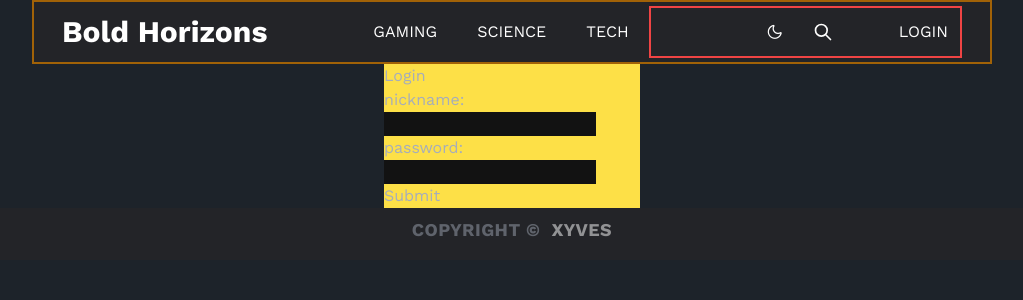
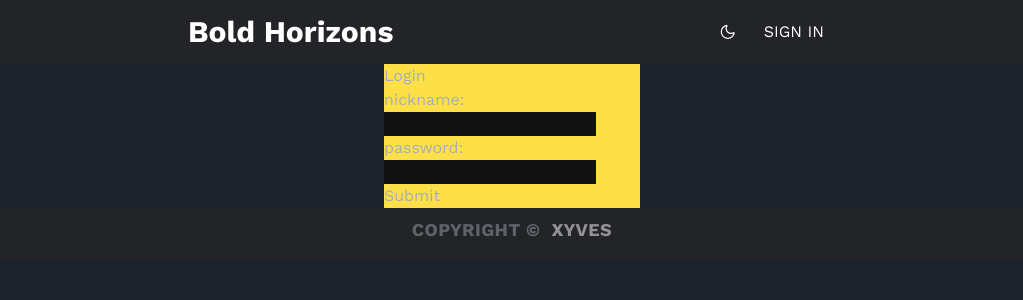
Before and after one commit to Xyves/Blog-api-frontend, a React (Vite) app: page /login in a window 1280 px wide. Shown: the top 300 px of the page, without its empty margins (128-1151 px from the left). Built offline with nearby package versions, Linux system fonts and the light colour scheme.

Commit message:
Add UserContext for user state management

```diff
--- a/src/Layout/LayoutHeader.tsx
+++ b/src/Layout/LayoutHeader.tsx
@@ -1,12 +1,14 @@
-import { FC, useEffect } from "react";
+import { FC, useContext, useEffect } from "react";
 import "primeicons/primeicons.css";
 import { useState } from "react";
-import LoginModal from "@/components/LoginModal";
+import LoginModal from "@/components/Blog/LoginModal";
+import { UserContext } from "@/main";
 export const LayoutHeader: FC = () => {
   const [theme, setTheme] = useState(
     localStorage.getItem("theme") ? localStorage.getItem("theme") : "dark",
   );
   const [showLogin, setShowLogin] = useState(false);
+  const { user, setNewUser } = useContext(UserContext);
   const handleToggle = () => {
     setTheme((prevTheme) => (prevTheme === "dark" ? "emerald" : "dark"));
   };
@@ -20,21 +22,10 @@ export const LayoutHeader: FC = () => {
     document.querySelector("html")?.setAttribute("data-theme", localTheme);
     console.log(`Theme updated to: ${theme}`);
   }, [theme]);
-  useEffect(() => {
-    const root = document.querySelector("section");
-    if (showLogin) {
-      root.classList.add("blur-md");
-    } else {
-      root.classList.remove("blur-md");
-    }
-    return () => {
-      root.classList.remove("blur-md");
-    };
-  }, [showLogin]);
   return (
     <>
-      <header>
-        <nav className=" navbar mx-auto  flex h-14 w-3/4  justify-evenly border-2 border-yellow-700 bg-[#232428] text-white">
+      <header className="mx-auto w-full bg-[#232428]">
+        <nav className=" navbar mx-auto  flex h-14 w-3/4  justify-evenly   text-white">
           <a href="/">
             <span
               className={`
@@ -44,67 +35,30 @@ export const LayoutHeader: FC = () => {
               Bold Horizons
             </span>
           </a>
-          <section className="navbar-middle ml-auto">
-            <a href="/gaming">
-              <span className="mx-5 uppercase hover:text-green-600">
-                gaming
-              </span>
-            </a>
-            <a href="/science">
-              <span className="mx-5 uppercase hover:text-green-600">
-                science
-              </span>
-            </a>
-            <a href="/tech">
-              <span className="mx-5 uppercase hover:text-green-600">tech</span>
-            </a>
-          </section>
-          <section className="navbar-end mr-5 flex w-1/3 items-center   justify-end border-2 border-red-500">
+          <section className="navbar-end mr-5 flex w-1/3 items-center   justify-end  ">
             <label className="swap swap-rotate">
-              {/* Hidden checkbox for accessibility (optional) */}
               <input
                 type="checkbox"
                 onChange={handleToggle}
                 className="hidden"
               />
 
-              {/* Button with icon reflecting the current theme */}
               <button
                 className="btn-ghost btn-circle btn"
                 onClick={handleToggle}
+                aria-label="theme"
               >
                 <div
                   className={theme === "dark" ? "pi pi-moon" : "pi pi-sun"}
                 ></div>
               </button>
             </label>
-            <button className="btn-ghost btn-circle btn  mr-10  ">
-              <svg
-                xmlns="http://www.w3.org/2000/svg"
-                className="h-5 w-5"
-                fill="none"
-                viewBox="0 0 24 24"
-                stroke="currentColor"
-              >
-                <path
-                  strokeLinecap="round"
-                  strokeLinejoin="round"
-                  strokeWidth="2"
-                  d="M21 21l-6-6m2-5a7 7 0 11-14 0 7 7 0 0114 0z"
-                />
-              </svg>
-            </button>
+
             <button
               className="mx-3 uppercase hover:text-white"
               onClick={toggleModal}
             >
-              Login
-              {/* TODO find a way to check if the user is logged in  */}
-              {/* {!user ? (
-                <a href="/login">sign in</a>
-              ) : (
-                <a href="/logout">logout</a>
-              )} */}
+              {user ? <p>sign in</p> : <a href="/logout">logout</a>}
             </button>
           </section>
         </nav>
--- a/src/api/Auth.ts
+++ b/src/api/Auth.ts
@@ -1,5 +1,9 @@
+import { UserContext } from "@/main";
+import { useContext } from "react";
+
 export const HandleLoginSubmit = async (e) => {
   e.preventDefault();
+  const { user, setNewUser } = useContext(UserContext);
 
   const formData = new FormData(e.target);
   const nickname = formData.get("nickname");
@@ -9,20 +13,21 @@ export const HandleLoginSubmit = async (e) => {
       "https://blog-api-backend-production-6489.up.railway.app/api/login/",
       {
         method: "POST",
-        headers: {
-          "Content-Type": "application/json",
-        },
+        headers: { "Content-Type": "application/json" },
         body: JSON.stringify({ nickname, password }),
       },
     );
     const data = await response.json();
     if (response.ok) {
       localStorage.setItem("token", data.token);
+      setNewUser(data);
+      console.log(user);
+      window.location.href = "/";
     } else {
       console.error(data.message || "Login failed");
     }
-  } catch (error) {
-    console.error("An error occurred:", error);
+  } catch (err) {
+    console.error("An error occurred:", err);
   }
 };
 export const HandleRegisterSubmit = async (e) => {
@@ -55,3 +60,39 @@ export const HandleRegisterSubmit = async (e) => {
     console.error("An error occurred:", error);
   }
 };
+export const getUserIdByNickname = async (nickname) => {
+  try {
+    const response = await fetch(
+      "https://blog-api-backend-production-6489.up.railway.app/api/signup/",
+      {
+        method: "POST",
+        headers: {
+          "Content-Type": "application/json",
+        },
+        body: JSON.stringify({ nickname }),
+      },
+    );
+    const data = await response.json();
+    if (response.ok) {
+      localStorage.setItem("token", data.token);
+      window.location.href = "/";
+    } else {
+      console.error(data.message || "Login failed");
+    }
+  } catch (error) {
+    console.error("An error occurred:", error);
+  }
+};
+export const fetchUserProfile = async () => {
+  const token = localStorage.getItem("token");
+  console.log(token);
+  const response = await fetch(
+    "https://blog-api-backend-production-6489.up.railway.app/api/user/me",
+    {
+      headers: {
+        Authorization: `Bearer ${token}`,
+      },
+    },
+  );
+  return response;
+};
--- a/src/main.tsx
+++ b/src/main.tsx
@@ -1,11 +1,28 @@
 import ReactDOM from "react-dom/client";
 import { BrowserRouter } from "react-router-dom";
+import { createContext, useContext, useState } from "react";
 
 import { App } from "./App.tsx";
 import "./index.css";
 
+export const UserContext = createContext();
+
+function Main() {
+  const [user, setUser] = useState({});
+
+  const setNewUser = (newUser) => {
+    setUser(newUser);
+  };
+
+  return (
+    <UserContext.Provider value={{ user, setNewUser }}>
+      <BrowserRouter>
+        <App />
+      </BrowserRouter>
+    </UserContext.Provider>
+  );
+}
+
 ReactDOM.createRoot(document.getElementById("root") as HTMLElement).render(
-  <BrowserRouter>
-    <App />
-  </BrowserRouter>,
+  <Main />,
 );
```
